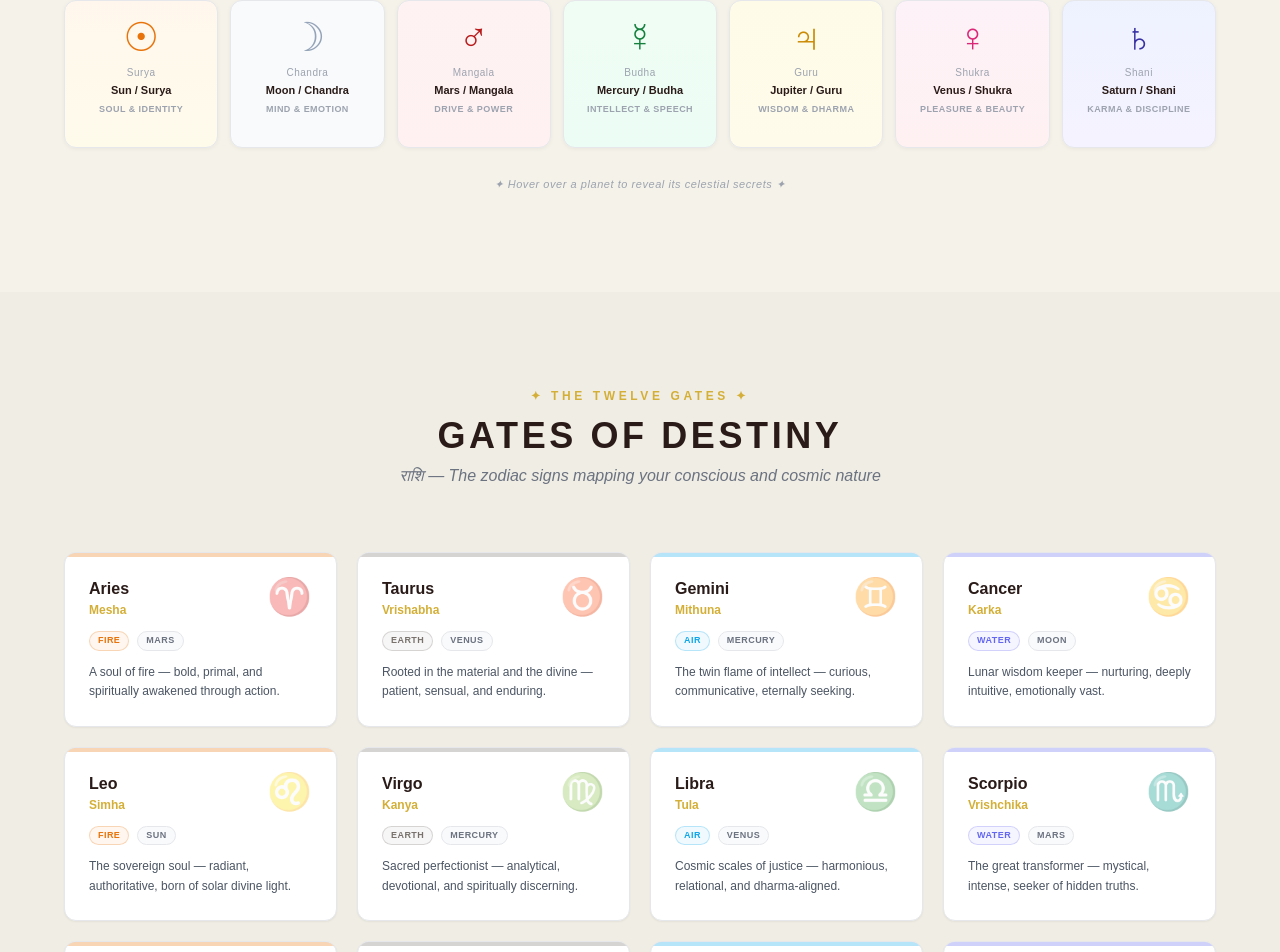
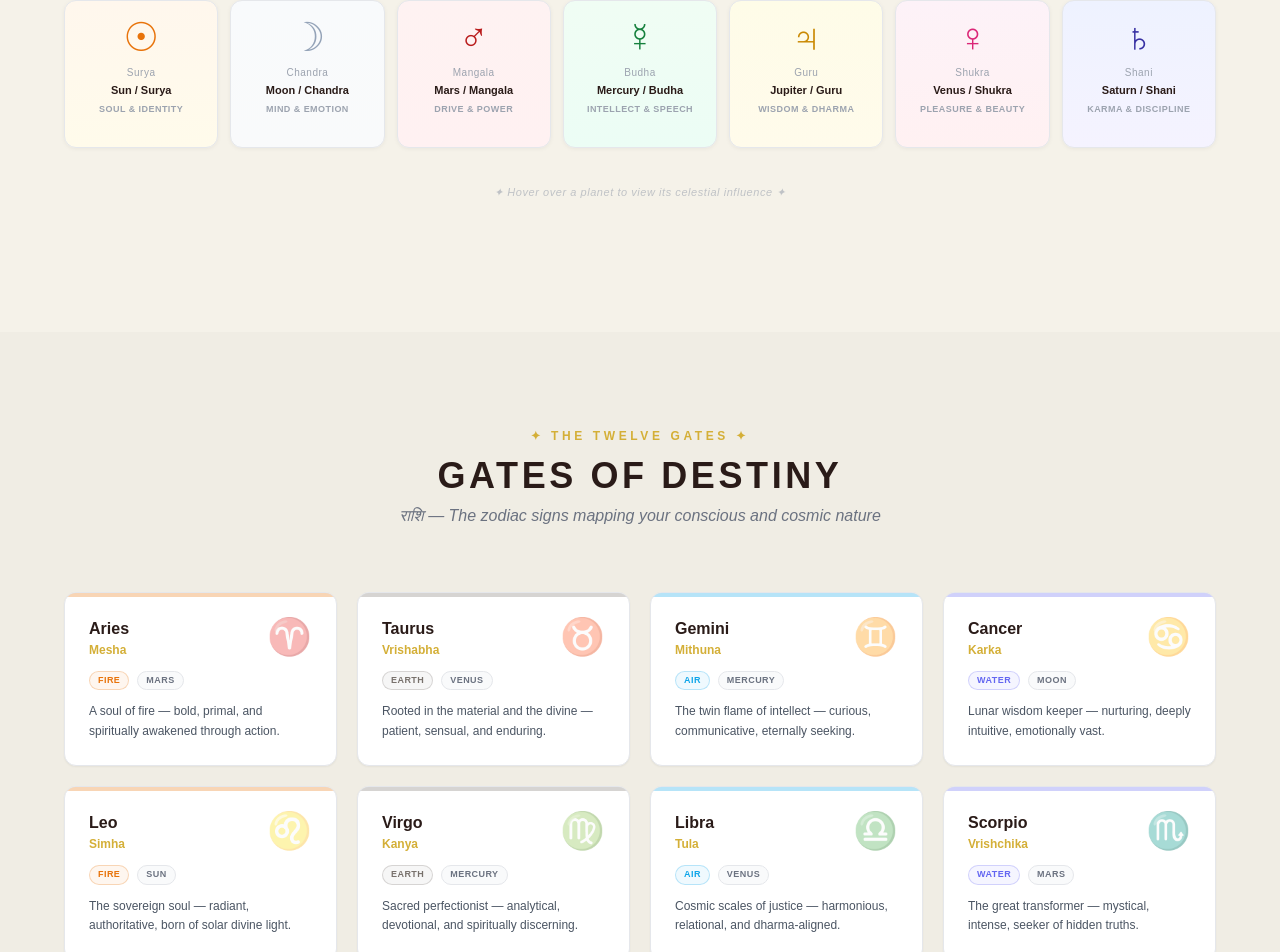
Before and after one commit to Saptak-d/ASTRODEV_Frontend, a React (Vite) app: page / in a window 1280 px wide. Shown: the part 1831-2783 px from the top of the page. Built offline with nearby package versions, Linux system fonts and the light colour scheme.

Commit message:
fix(landing): make planet detail box compact and display short description only

```diff
--- a/src/pages/Landing.jsx
+++ b/src/pages/Landing.jsx
@@ -86,72 +86,44 @@ export default function Landing() {
     {
       symbol: '☉', nameKey: 'planet.sun.name', subKey: 'planet.sun.sub', rulesKey: 'planet.sun.rules',
       color: '#E8730A', bg: 'from-orange-50 to-amber-50',
-      tagline: 'The Eternal Flame of Self',
-      attributes: ['Authority', 'Vitality', 'Confidence', 'Leadership'],
-      mantra: 'Om Hraam Hreem Hraum Sah Suryaya Namah',
-      gemstone: 'Ruby',
-      day: 'Sunday',
-      desc: 'The Sun is your core identity — your soul\'s blueprint, the ego that drives ambition and the light that illuminates your life purpose.',
+      tagline: 'Soul & Identity',
+      desc: 'The Sun represents your core identity, soul purpose, inner strength, and personal authority.',
     },
     {
       symbol: '☽', nameKey: 'planet.moon.name', subKey: 'planet.moon.sub', rulesKey: 'planet.moon.rules',
       color: '#94A3B8', bg: 'from-slate-50 to-gray-50',
-      tagline: 'Mirror of the Inner World',
-      attributes: ['Intuition', 'Emotion', 'Memory', 'Nurturing'],
-      mantra: 'Om Shraam Shreem Shraum Sah Chandraya Namah',
-      gemstone: 'Pearl',
-      day: 'Monday',
-      desc: 'The Moon governs your emotional tides, subconscious patterns and your innate capacity to receive and reflect love and sensitivity.',
+      tagline: 'Mind & Emotion',
+      desc: 'The Moon governs your emotional tides, intuition, peace of mind, and inner subconscious world.',
     },
     {
       symbol: '♂', nameKey: 'planet.mars.name', subKey: 'planet.mars.sub', rulesKey: 'planet.mars.rules',
       color: '#B91C1C', bg: 'from-red-50 to-rose-50',
-      tagline: 'Warrior of Cosmic Will',
-      attributes: ['Courage', 'Energy', 'Passion', 'Action'],
-      mantra: 'Om Kraam Kreem Kraum Sah Bhaumaya Namah',
-      gemstone: 'Red Coral',
-      day: 'Tuesday',
-      desc: 'Mars is your primal fire — the force that propels you into action, ignites your desires and gives you the courage to fight for what you believe.',
+      tagline: 'Drive & Courage',
+      desc: 'Mars ignites ambition, physical vitality, passion, and the courage to conquer obstacles.',
     },
     {
       symbol: '☿', nameKey: 'planet.mercury.name', subKey: 'planet.mercury.sub', rulesKey: 'planet.mercury.rules',
       color: '#15803D', bg: 'from-green-50 to-emerald-50',
-      tagline: 'Swift Messenger of Mind',
-      attributes: ['Logic', 'Communication', 'Adaptability', 'Wit'],
-      mantra: 'Om Braam Breem Braum Sah Budhaya Namah',
-      gemstone: 'Emerald',
-      day: 'Wednesday',
-      desc: 'Mercury rules the intellect and the spoken word. It governs how you think, process information, communicate ideas and navigate daily life.',
+      tagline: 'Intellect & Speech',
+      desc: 'Mercury rules analytical intellect, effective communication, commerce, and sharp logic.',
     },
     {
       symbol: '♃', nameKey: 'planet.jupiter.name', subKey: 'planet.jupiter.sub', rulesKey: 'planet.jupiter.rules',
       color: '#CA8A04', bg: 'from-yellow-50 to-amber-50',
-      tagline: 'Boundless Guru of the Cosmos',
-      attributes: ['Wisdom', 'Expansion', 'Fortune', 'Dharma'],
-      mantra: 'Om Graam Greem Graum Sah Guruve Namah',
-      gemstone: 'Yellow Sapphire',
-      day: 'Thursday',
-      desc: 'Jupiter is the great benefic — bestowing wisdom, abundance, spiritual insight and the grace of divine fortune upon those it blesses.',
+      tagline: 'Wisdom & Dharma',
+      desc: 'Jupiter is the great benefic — bestowing spiritual wisdom, divine grace, fortune, and prosperity.',
     },
     {
       symbol: '♀', nameKey: 'planet.venus.name', subKey: 'planet.venus.sub', rulesKey: 'planet.venus.rules',
       color: '#DB2777', bg: 'from-pink-50 to-rose-50',
-      tagline: 'Goddess of Earthly Delight',
-      attributes: ['Love', 'Beauty', 'Art', 'Harmony'],
-      mantra: 'Om Draam Dreem Draum Sah Shukraya Namah',
-      gemstone: 'Diamond',
-      day: 'Friday',
-      desc: 'Venus rules love and aesthetic sensibility. It governs your capacity for pleasure, romantic attraction, creative expression and inner harmony.',
+      tagline: 'Love & Harmony',
+      desc: 'Venus governs love, aesthetic appreciation, creative expression, relationships, and pleasure.',
     },
     {
       symbol: '♄', nameKey: 'planet.saturn.name', subKey: 'planet.saturn.sub', rulesKey: 'planet.saturn.rules',
       color: '#3730A3', bg: 'from-indigo-50 to-violet-50',
-      tagline: 'Lord of Karma and Time',
-      attributes: ['Discipline', 'Patience', 'Karma', 'Structure'],
-      mantra: 'Om Praam Preem Praum Sah Shanaischaraya Namah',
-      gemstone: 'Blue Sapphire',
-      day: 'Saturday',
-      desc: 'Saturn is the cosmic teacher — through trials and discipline it sculpts character, burns away illusions and rewards those who persevere with mastery.',
+      tagline: 'Karma & Discipline',
+      desc: 'Saturn teaches patience, righteous karma, discipline, and endurance that sculpts true mastery.',
     },
   ];
 
@@ -487,88 +459,50 @@ export default function Landing() {
             ))}
           </div>
 
-          {/* ── Detail Panel: slides in below grid on hover ── */}
-          <div
-            style={{
-              maxHeight: hoveredPlanet !== null ? '600px' : '28px',
-              opacity: 1,
-              transition: 'max-height 0.4s cubic-bezier(0.4,0,0.2,1)',
-              overflow: 'hidden',
-            }}
-          >
+          {/* ── Compact Planet Detail Box: small, elegant, short description only ── */}
+          <div className="transition-all duration-300" style={{ minHeight: '64px' }}>
             {hoveredPlanet !== null ? (
               (() => {
                 const p = planets[hoveredPlanet];
                 return (
                   <div
-                    className="rounded-2xl overflow-hidden border"
+                    className="max-w-2xl mx-auto rounded-xl px-5 py-3 border flex items-center gap-4 text-left shadow-lg animate-fade-in"
                     style={{
-                      background: 'linear-gradient(135deg, #1C120F 0%, #241810 60%, #1C120F 100%)',
-                      borderColor: p.color + '44',
-                      boxShadow: `0 0 60px ${p.color}15, inset 0 1px 0 ${p.color}20`,
+                      background: 'linear-gradient(135deg, #1C120F 0%, #261A16 100%)',
+                      borderColor: p.color + '55',
+                      boxShadow: `0 8px 24px rgba(0,0,0,0.3), 0 0 16px ${p.color}15`,
                     }}
                   >
-                    {/* Top bar */}
-                    <div style={{ height: '3px', background: `linear-gradient(90deg, transparent, ${p.color}, transparent)` }} />
-
-                    <div className="p-6 md:p-8">
-                      <div className="grid grid-cols-1 md:grid-cols-[120px_1fr_180px] gap-6 md:gap-8 items-start">
-
-                        {/* Col 1: Symbol + name */}
-                        <div className="flex md:flex-col items-center gap-4 md:gap-3">
-                          <div style={{ color: p.color, filter: `drop-shadow(0 0 18px ${p.color}88)`, fontSize: '4.5rem', lineHeight: 1 }}>
-                            {p.symbol}
-                          </div>
-                          <div className="md:text-center">
-                            <div className="text-[#F5F2E9] font-extrabold text-sm font-serif leading-tight">{t(p.nameKey)}</div>
-                            <div className="text-[11px] font-sans italic mt-1" style={{ color: p.color }}>{p.tagline}</div>
-                          </div>
-                        </div>
-
-                        {/* Col 2: Description + attributes */}
-                        <div>
-                          <p className="text-sm text-gray-300 font-sans leading-relaxed mb-5">{p.desc}</p>
-                          <p className="text-[9px] font-sans font-bold uppercase tracking-[0.2em] text-gray-500 mb-2">Governs</p>
-                          <div className="flex flex-wrap gap-1.5">
-                            {p.attributes.map((attr, ai) => (
-                              <span
-                                key={ai}
-                                className="text-[10px] font-sans font-bold uppercase tracking-wide px-3 py-1 rounded-full"
-                                style={{ color: p.color, background: p.color + '18', border: `1px solid ${p.color}40` }}
-                              >
-                                {attr}
-                              </span>
-                            ))}
-                          </div>
-                        </div>
-
-                        {/* Col 3: Gemstone / Day / Mantra */}
-                        <div className="flex flex-row md:flex-col gap-3">
-                          <div className="flex-1 rounded-xl p-3 text-center" style={{ background: p.color + '12', border: `1px solid ${p.color}28` }}>
-                            <p className="text-[8px] font-sans font-bold uppercase tracking-widest text-gray-500 mb-1">Gemstone</p>
-                            <p className="text-xs font-bold text-[#F5F2E9] font-sans">💎 {p.gemstone}</p>
-                          </div>
-                          <div className="flex-1 rounded-xl p-3 text-center" style={{ background: p.color + '12', border: `1px solid ${p.color}28` }}>
-                            <p className="text-[8px] font-sans font-bold uppercase tracking-widest text-gray-500 mb-1">Ruling Day</p>
-                            <p className="text-xs font-bold text-[#F5F2E9] font-sans">📅 {p.day}</p>
-                          </div>
-                          <div className="flex-1 rounded-xl p-3 text-center" style={{ background: p.color + '10', border: `1px solid ${p.color}28` }}>
-                            <p className="text-[8px] font-sans font-bold uppercase tracking-widest text-gray-500 mb-1">✦ Mantra</p>
-                            <p className="text-[9px] text-[#D4AF37] font-serif italic leading-relaxed">{p.mantra}</p>
-                          </div>
-                        </div>
-
+                    <span
+                      className="shrink-0 select-none"
+                      style={{
+                        color: p.color,
+                        fontSize: '2rem',
+                        lineHeight: 1,
+                        filter: `drop-shadow(0 0 8px ${p.color}88)`,
+                      }}
+                    >
+                      {p.symbol}
+                    </span>
+                    <div className="flex-1 min-w-0">
+                      <div className="flex items-center gap-2 mb-0.5">
+                        <span className="text-xs font-bold text-[#F5F2E9] font-serif uppercase tracking-wider">
+                          {t(p.nameKey)}
+                        </span>
+                        <span className="text-[10px] font-sans italic text-gray-400">
+                          ({p.tagline})
+                        </span>
                       </div>
+                      <p className="text-xs text-gray-300 font-sans leading-relaxed">
+                        {p.desc}
+                      </p>
                     </div>
-
-                    {/* Bottom bar */}
-                    <div style={{ height: '2px', background: `linear-gradient(90deg, transparent, ${p.color}55, transparent)` }} />
                   </div>
                 );
               })()
             ) : (
-              <p className="text-center text-[11px] text-gray-400 font-sans tracking-wider italic py-1">
-                ✦ Hover over a planet to reveal its celestial secrets ✦
+              <p className="text-center text-[11px] text-gray-400 font-sans tracking-wider italic py-3 opacity-60">
+                ✦ Hover over a planet to view its celestial influence ✦
               </p>
             )}
           </div>
```
